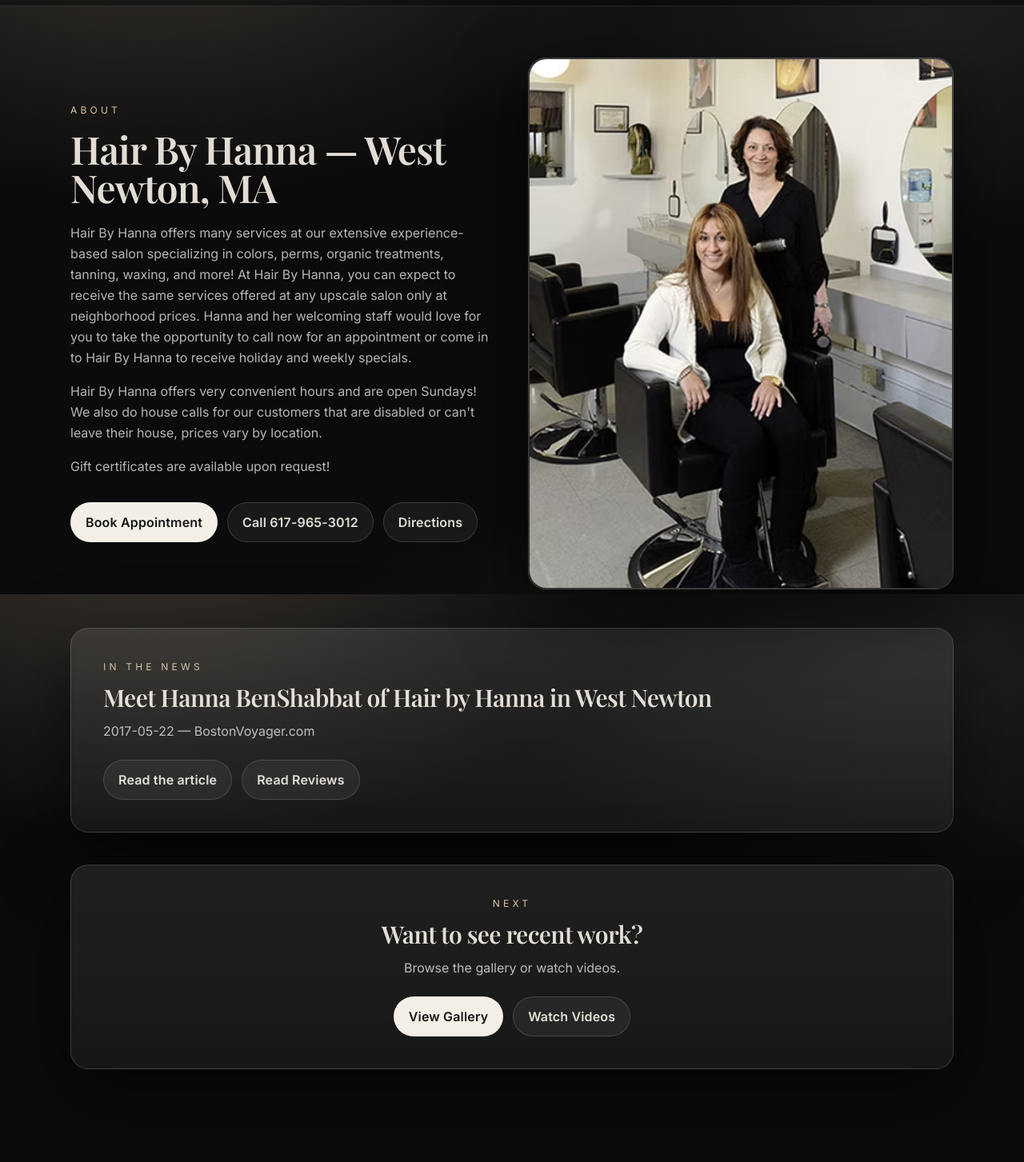
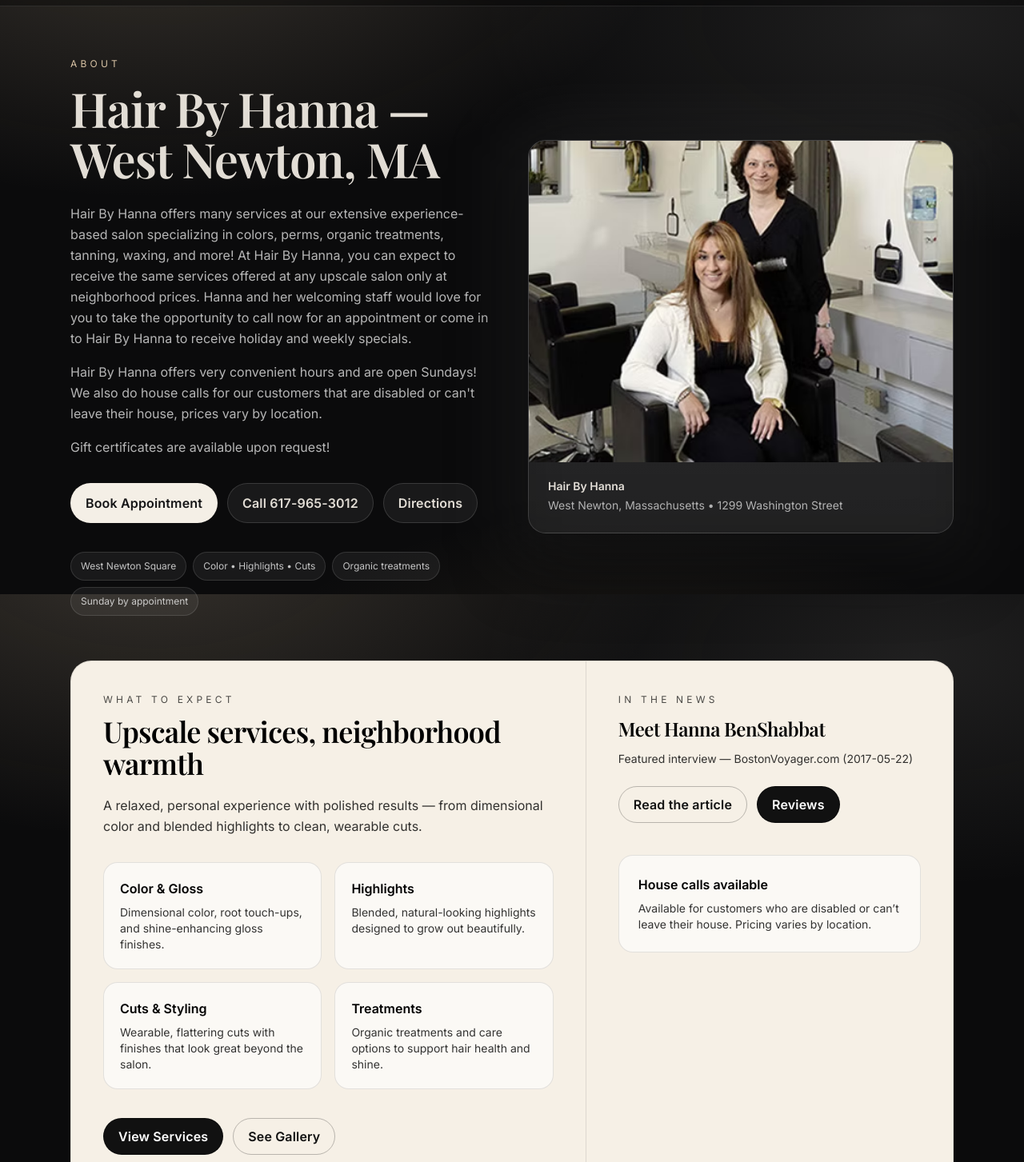
Before and after one commit to MattDevOps/hairbyhanna, a Next.js app: page /about in a window 1280 px wide. Shown: the part 57-1510 px from the top of the page at 80% size. Built offline with nearby package versions, Linux system fonts and the light colour scheme; a web font is replaced by a local one.

Commit message:
fixed bug

```diff
--- a/app/about/page.tsx
+++ b/app/about/page.tsx
@@ -4,38 +4,39 @@
 export const metadata = {
   title: "About | Hair By Hanna — West Newton, MA",
   description:
-    "Hair By Hanna offers many services at an experience-based salon specializing in color, perms, organic treatments, waxing, and more — upscale services at neighborhood prices.",
+    "Hair By Hanna is a neighborhood luxury salon in West Newton, MA specializing in color, highlights, cuts, organic treatments, waxing, and more.",
 };
 
 export default function AboutPage() {
   return (
     <main>
-      <section className="container pt-16 pb-12">
-        <div className="grid gap-10 lg:grid-cols-2 lg:items-center">
-          <div className="fade-in">
+      {/* HERO / EDITORIAL */}
+      <section className="container pt-16 pb-14">
+        <div className="grid gap-10 lg:grid-cols-12 lg:items-center">
+          {/* Copy */}
+          <div className="lg:col-span-6 fade-in">
             <p className="text-xs uppercase tracking-[0.35em] gold">About</p>
 
-            <h1 className="mt-4 text-4xl md:text-5xl font-semibold">
+            <h1 className="mt-4 text-4xl md:text-6xl font-semibold leading-[1.05]">
               Hair By Hanna — West Newton, MA
             </h1>
 
-            <p className="mt-5 text-white/70 leading-relaxed">
-              Hair By Hanna offers many services at our extensive experience-based
-              salon specializing in colors, perms, organic treatments, tanning, waxing,
-              and more! At Hair By Hanna, you can expect to receive the same services
-              offered at any upscale salon only at neighborhood prices. Hanna and her
-              welcoming staff would love for you to take the opportunity to call now
-              for an appointment or come in to Hair By Hanna to receive holiday and
-              weekly specials.
+            <p className="mt-6 text-white/70 leading-relaxed text-[15px] md:text-[16px]">
+              Hair By Hanna offers many services at our extensive experience-based salon
+              specializing in colors, perms, organic treatments, tanning, waxing, and more!
+              At Hair By Hanna, you can expect to receive the same services offered at any
+              upscale salon only at neighborhood prices. Hanna and her welcoming staff would
+              love for you to take the opportunity to call now for an appointment or come in
+              to Hair By Hanna to receive holiday and weekly specials.
             </p>
 
-            <p className="mt-4 text-white/70 leading-relaxed">
-              Hair By Hanna offers very convenient hours and are open Sundays! We also
-              do house calls for our customers that are disabled or can&apos;t leave
-              their house, prices vary by location.
+            <p className="mt-4 text-white/70 leading-relaxed text-[15px] md:text-[16px]">
+              Hair By Hanna offers very convenient hours and are open Sundays! We also do house
+              calls for our customers that are disabled or can&apos;t leave their house, prices
+              vary by location.
             </p>
 
-            <p className="mt-4 text-white/70 leading-relaxed">
+            <p className="mt-4 text-white/70 leading-relaxed text-[15px] md:text-[16px]">
               Gift certificates are available upon request!
             </p>
 
@@ -55,30 +56,112 @@
                 Directions
               </a>
             </div>
+
+            {/* Trust chips */}
+            <div className="mt-9 flex flex-wrap gap-2">
+              <span className="chip">West Newton Square</span>
+              <span className="chip">Color • Highlights • Cuts</span>
+              <span className="chip">Organic treatments</span>
+              <span className="chip">Sunday by appointment</span>
+            </div>
           </div>
 
-          <div className="card overflow-hidden">
-            <div className="relative aspect-[4/5] w-full overflow-hidden rounded-[22px] border border-white/10">
+          {/* Photo */}
+          <div className="lg:col-span-6">
+            <div className="relative">
+              {/* subtle glow */}
+              <div className="absolute -inset-6 rounded-[28px] bg-white/5 blur-2xl" />
+              <div className="card overflow-hidden rounded-[26px]">
+                <div className="relative aspect-[4/3] w-full">
                   <Image
                     src="/images/about/hanna.jpg"
                     alt="Hair By Hanna — West Newton, MA"
                     fill
-              className="object-cover object-[center_20%]"
                     priority
+                    className="object-cover object-[center_28%] scale-[1.02]"
                   />
+                </div>
+
+                <div className="p-6 border-t border-white/10">
+                  <p className="text-sm font-semibold">Hair By Hanna</p>
+                  <p className="mt-1 text-sm text-white/65">
+                    West Newton, Massachusetts • 1299 Washington Street
+                  </p>
+                </div>
+              </div>
             </div>
           </div>
         </div>
       </section>
 
-      <section className="container pb-28">
-        <div className="card p-10">
-          <p className="text-xs uppercase tracking-[0.35em] gold">In the news</p>
-          <h2 className="mt-3 text-2xl md:text-3xl font-semibold">
-            Meet Hanna BenShabbat of Hair by Hanna in West Newton
+      {/* CREAM FEATURE STRIP */}
+      <section className="container pb-24">
+        <div className="rounded-[26px] border border-black/10 bg-[#f6f0e6] text-black overflow-hidden">
+          <div className="grid gap-0 lg:grid-cols-12">
+            <div className="p-10 lg:col-span-7">
+              <p className="text-xs uppercase tracking-[0.35em] opacity-70">
+                What to expect
+              </p>
+              <h2 className="mt-3 text-3xl md:text-4xl font-semibold leading-[1.1]">
+                Upscale services, neighborhood warmth
               </h2>
-          <p className="mt-3 text-white/70">
-            2017-05-22 — BostonVoyager.com
+
+              <p className="mt-5 text-[15px] md:text-[16px] leading-relaxed opacity-80">
+                A relaxed, personal experience with polished results — from dimensional color
+                and blended highlights to clean, wearable cuts.
+              </p>
+
+              <div className="mt-8 grid gap-4 sm:grid-cols-2">
+                <div className="rounded-[18px] border border-black/10 bg-white/60 p-5">
+                  <p className="font-semibold">Color & Gloss</p>
+                  <p className="mt-2 text-sm opacity-80">
+                    Dimensional color, root touch-ups, and shine-enhancing gloss finishes.
+                  </p>
+                </div>
+
+                <div className="rounded-[18px] border border-black/10 bg-white/60 p-5">
+                  <p className="font-semibold">Highlights</p>
+                  <p className="mt-2 text-sm opacity-80">
+                    Blended, natural-looking highlights designed to grow out beautifully.
+                  </p>
+                </div>
+
+                <div className="rounded-[18px] border border-black/10 bg-white/60 p-5">
+                  <p className="font-semibold">Cuts & Styling</p>
+                  <p className="mt-2 text-sm opacity-80">
+                    Wearable, flattering cuts with finishes that look great beyond the salon.
+                  </p>
+                </div>
+
+                <div className="rounded-[18px] border border-black/10 bg-white/60 p-5">
+                  <p className="font-semibold">Treatments</p>
+                  <p className="mt-2 text-sm opacity-80">
+                    Organic treatments and care options to support hair health and shine.
+                  </p>
+                </div>
+              </div>
+
+              <div className="mt-9 flex flex-wrap gap-3">
+                <Link href="/services" className="btn btn-dark">
+                  View Services
+                </Link>
+                <Link href="/gallery" className="btn btn-outline-dark">
+                  See Gallery
+                </Link>
+              </div>
+            </div>
+
+            <div className="lg:col-span-5 p-10 border-t lg:border-t-0 lg:border-l border-black/10">
+              <p className="text-xs uppercase tracking-[0.35em] opacity-70">
+                In the news
+              </p>
+
+              <h3 className="mt-3 text-2xl font-semibold">
+                Meet Hanna BenShabbat
+              </h3>
+
+              <p className="mt-3 text-sm opacity-80">
+                Featured interview — BostonVoyager.com (2017-05-22)
               </p>
 
               <div className="mt-6 flex flex-wrap gap-3">
@@ -86,28 +169,23 @@
                   href="https://bostonvoyager.com/interview/meet-hanna-benshabbat-hair-hanna-west-newton/"
                   target="_blank"
                   rel="noreferrer"
-              className="btn btn-ghost px-6 py-3"
+                  className="btn btn-outline-dark"
                 >
                   Read the article
                 </a>
-            <Link href="/reviews" className="btn btn-ghost px-6 py-3">
-              Read Reviews
+                <Link href="/reviews" className="btn btn-dark">
+                  Reviews
                 </Link>
               </div>
+
+              <div className="mt-10 rounded-[18px] border border-black/10 bg-white/60 p-6">
+                <p className="font-semibold">House calls available</p>
+                <p className="mt-2 text-sm opacity-80">
+                  Available for customers who are disabled or can’t leave their house.
+                  Pricing varies by location.
+                </p>
               </div>
-
-        <div className="mt-10 card p-10 text-center">
-          <p className="text-xs uppercase tracking-[0.35em] gold">Next</p>
-          <h3 className="mt-3 text-3xl font-semibold">Want to see recent work?</h3>
-          <p className="mt-3 text-white/70">Browse the gallery or watch videos.</p>
-
-          <div className="mt-6 flex flex-wrap justify-center gap-3">
-            <Link href="/gallery" className="btn btn-cream px-6 py-3">
-              View Gallery
-            </Link>
-            <Link href="/videos" className="btn btn-ghost px-6 py-3">
-              Watch Videos
-            </Link>
+            </div>
           </div>
         </div>
       </section>
--- a/app/globals.css
+++ b/app/globals.css
@@ -312,3 +312,51 @@
 img {
   image-rendering: auto;
 }
+
+/* About page chips */
+.chip {
+  display: inline-flex;
+  align-items: center;
+  gap: 8px;
+  border-radius: 999px;
+  border: 1px solid rgba(255, 255, 255, 0.12);
+  background: rgba(255, 255, 255, 0.06);
+  padding: 8px 12px;
+  font-size: 12px;
+  color: rgba(255, 255, 255, 0.75);
+}
+
+/* Cream section buttons */
+.btn-dark {
+  display: inline-flex;
+  align-items: center;
+  justify-content: center;
+  gap: 10px;
+  border-radius: 999px;
+  padding: 10px 18px;
+  background: #111;
+  color: #fff;
+  border: 1px solid rgba(0, 0, 0, 0.35);
+  transition: opacity 0.2s ease, transform 0.2s ease;
+}
+.btn-dark:hover {
+  opacity: 0.92;
+  transform: translateY(-1px);
+}
+
+.btn-outline-dark {
+  display: inline-flex;
+  align-items: center;
+  justify-content: center;
+  gap: 10px;
+  border-radius: 999px;
+  padding: 10px 18px;
+  background: transparent;
+  color: #111;
+  border: 1px solid rgba(0, 0, 0, 0.25);
+  transition: background 0.2s ease, transform 0.2s ease;
+}
+.btn-outline-dark:hover {
+  background: rgba(0, 0, 0, 0.06);
+  transform: translateY(-1px);
+}
--- a/app/videos/page.tsx
+++ b/app/videos/page.tsx
@@ -4,7 +4,7 @@
 import Link from "next/link";
 
 import videos from "@/public/videos/videos.json";
-import gallery from "@/public/images/portfolio/gallery.json";
+import featured from "@/public/images/featured.manual.json";
 
 type VideoItem = {
   title: string;
@@ -51,7 +51,7 @@
 
 export default function VideosPage() {
   const list = (videos as unknown as VideoItem[]) || [];
-  const previewImages = (gallery as unknown as ImgItem[]).slice(0, 6);
+  const previewImages = (featured as unknown as ImgItem[]).slice(0, 6);
 
   return (
     <main>
```
Lines whose indentation alone changed are shown as unchanged.
